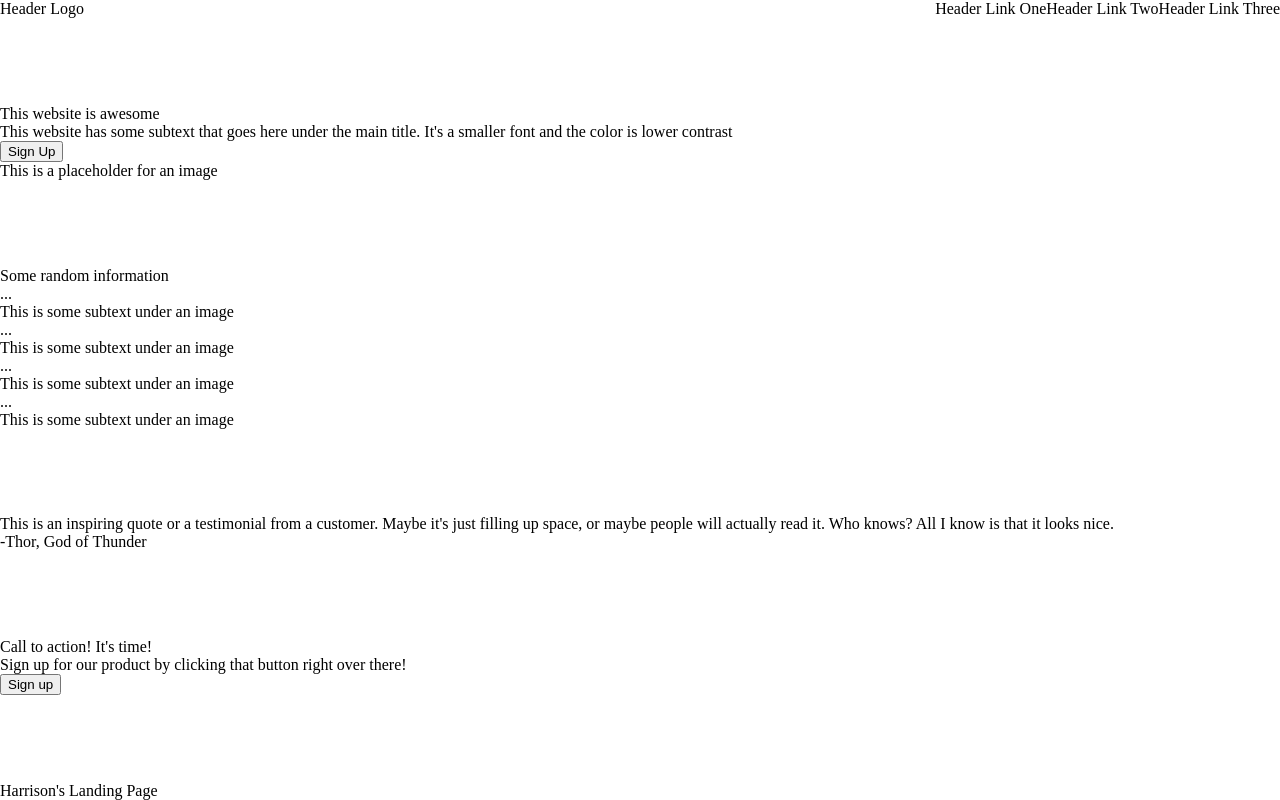
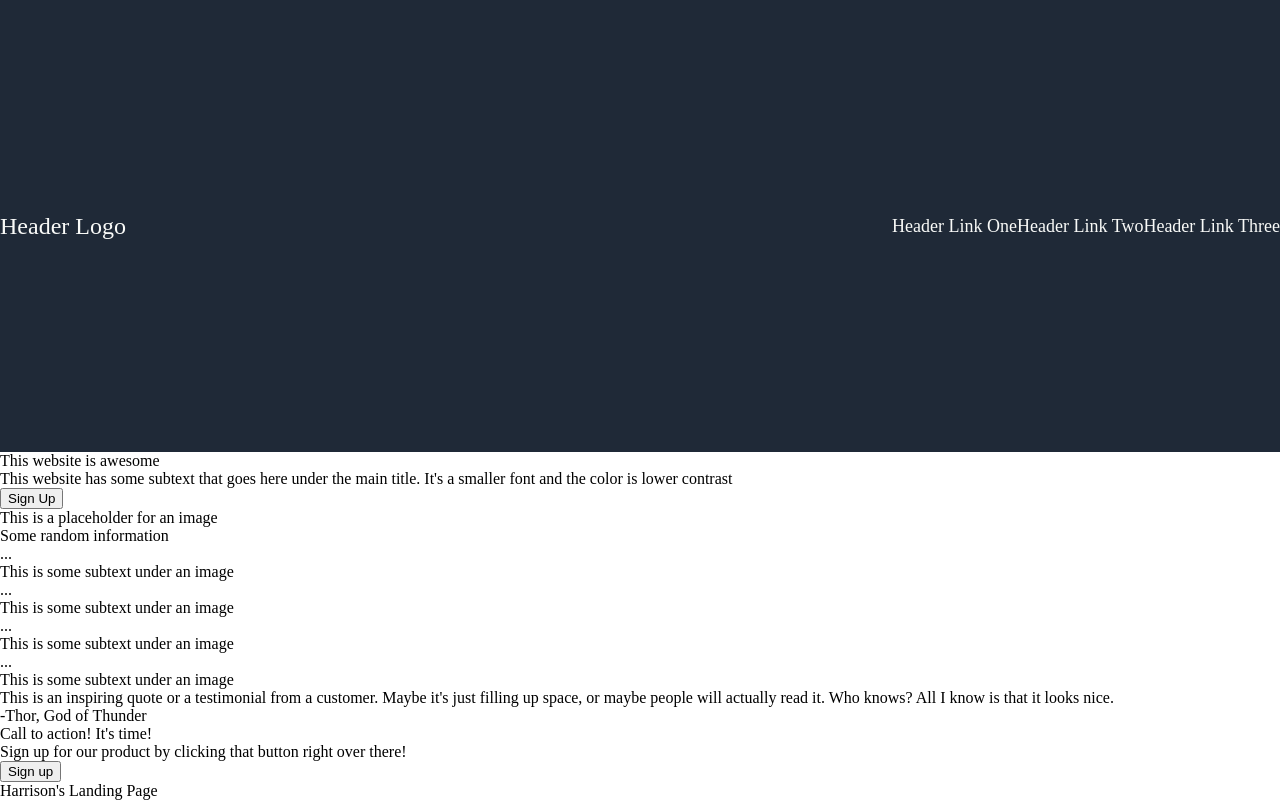
Before and after one commit to hbelange/harrison-landing-page, a plain HTML site: page index.html in a window 1280 px wide. Drawn offline with Linux system fonts and the light colour scheme.

Commit message:
add color and font size to header

```diff
--- a/index.html
+++ b/index.html
@@ -8,8 +8,8 @@
     <link rel="stylesheet" href="styles.css">
 </head>
 <body>
-    <div class="header">
-      <div>Header Logo</div>
+    <div class="header-container">
+      <div class="header">Header Logo</div>
       <ul>
         <li>Header Link One</li> <!--Here is where links may go. I am leaving them empty for now-->
         <li>Header Link Two</li>
--- a/styles.css
+++ b/styles.css
@@ -6,14 +6,23 @@ body {
     justify-content: space-between;
 }
 
-.header {
+.header-container {
     display: flex;
     justify-content: space-between;
+    background-color: #1f2937;
+    flex: 1;
+    color: #f9faf8;
+    align-items: center;
 }
 
-.header ul {
+.header {
+    font-size: 24px;
+}
+
+.header-container ul {
     margin: 0;
     padding: 0;
     list-style: none;
     display: flex;
+    font-size: 18px;
 }
```
